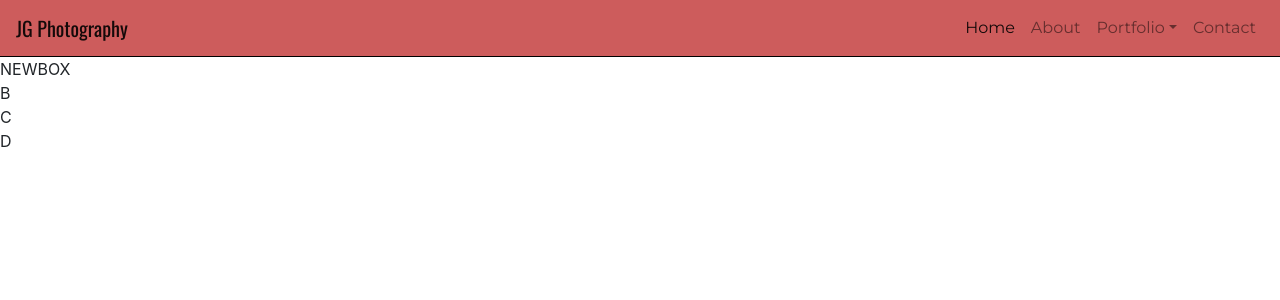
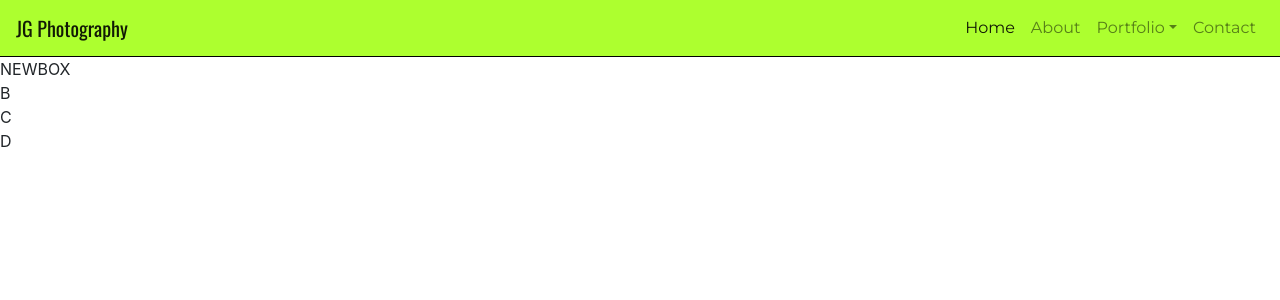
Before and after one commit to stevie2codes/JMG-Photo, a React (Create React App) app: page / in a window 1280 px wide. Shown: the top 300 px of the page. Built offline with nearby package versions, Linux system fonts and the light colour scheme.

Commit message:
checking out

```diff
--- a/src/sass/navbar.scss
+++ b/src/sass/navbar.scss
@@ -10,7 +10,7 @@
   font-family: $secondaryFont;
 }
 .navbar {
-  background-color: indianred;
+  background-color: greenyellow;
   border-bottom: 1px solid black;
 }
 .dropdown-menu {
```
